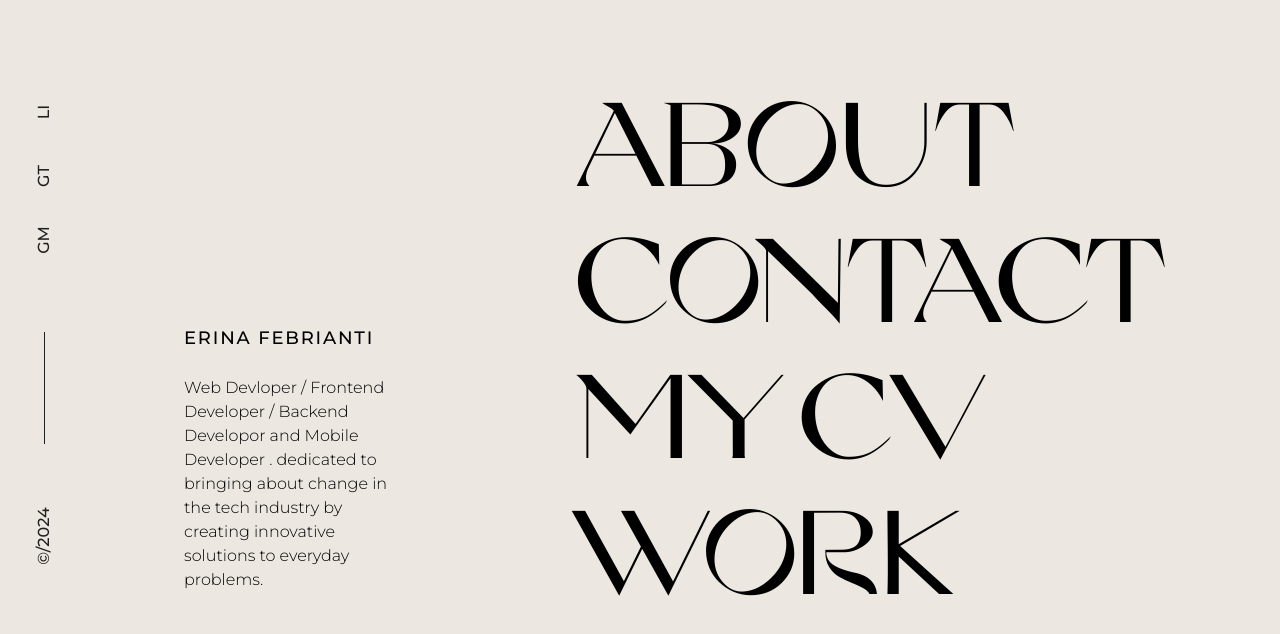
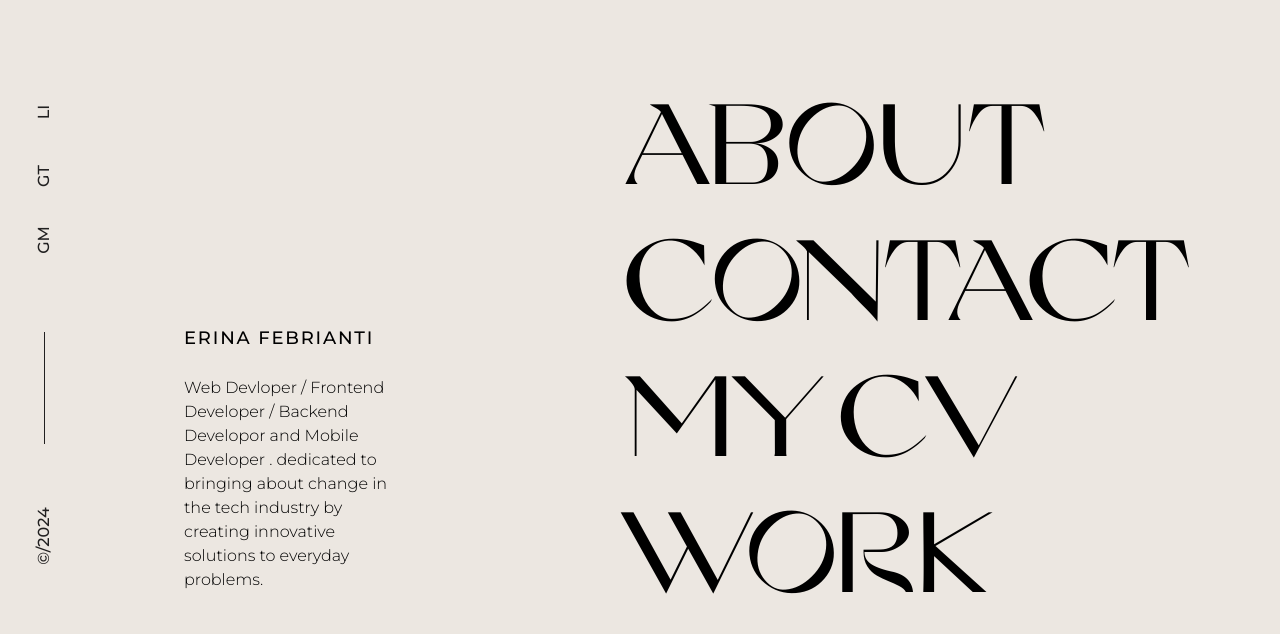
Before and after one commit to gloeserin/portfolio-erina, a React (Vite) app: page / in a window 1280 px wide. Shown: the top 634 px of the page. Built offline with nearby package versions, Linux system fonts and the light colour scheme.

Commit message:
third  commit

```diff
--- a/src/components/Home.jsx
+++ b/src/components/Home.jsx
@@ -31,26 +31,26 @@ after:bg-black'>
             </div>
           </div>
           <div>
-            <div className="text-start max-md:pr-1 pr-20 pb-52">
+            <div className="text-start max-md:pr-1 pr-14 pb-52">
               <ul className="flex flex-col space-y-24 justify-self-start">
                 <li className=''>
                   <Link to="/about">
-                    <p href="" className="md:text-[120px] text-4xl font-grandSlang font-medium italics">ABOUT</p>
+                    <p href="" className="md:text-[115px] text-4xl font-grandSlang font-medium italics">ABOUT</p>
                   </Link>
                 </li>
                 <li className=''>
                   <a href="mailto:erinfebririan@gmail.com">
-                  <p href="#" className="md:text-[120px] text-4xl font-grandSlang font-medium italics">CONTACT</p>
+                  <p href="#" className="md:text-[115px] text-4xl font-grandSlang font-medium italics">CONTACT</p>
                   </a>
                 </li>
                 <li className=''>
                   <a href={pdf}>
-                    <p href="#" className="md:text-[120px] text-4xl font-grandSlang font-medium italics">MY CV</p>
+                    <p href="#" className="md:text-[115px] text-4xl font-grandSlang font-medium italics">MY CV</p>
                   </a>
                 </li>
                 <li className=''>
                   <Link to="/work">
-                    <p href="#" className="md:text-[120px] text-4xl font-grandSlang font-medium italics">WORK</p>
+                    <p href="#" className="md:text-[115px] text-4xl font-grandSlang font-medium italics">WORK</p>
                   </Link>
                 </li>
               </ul>
```
